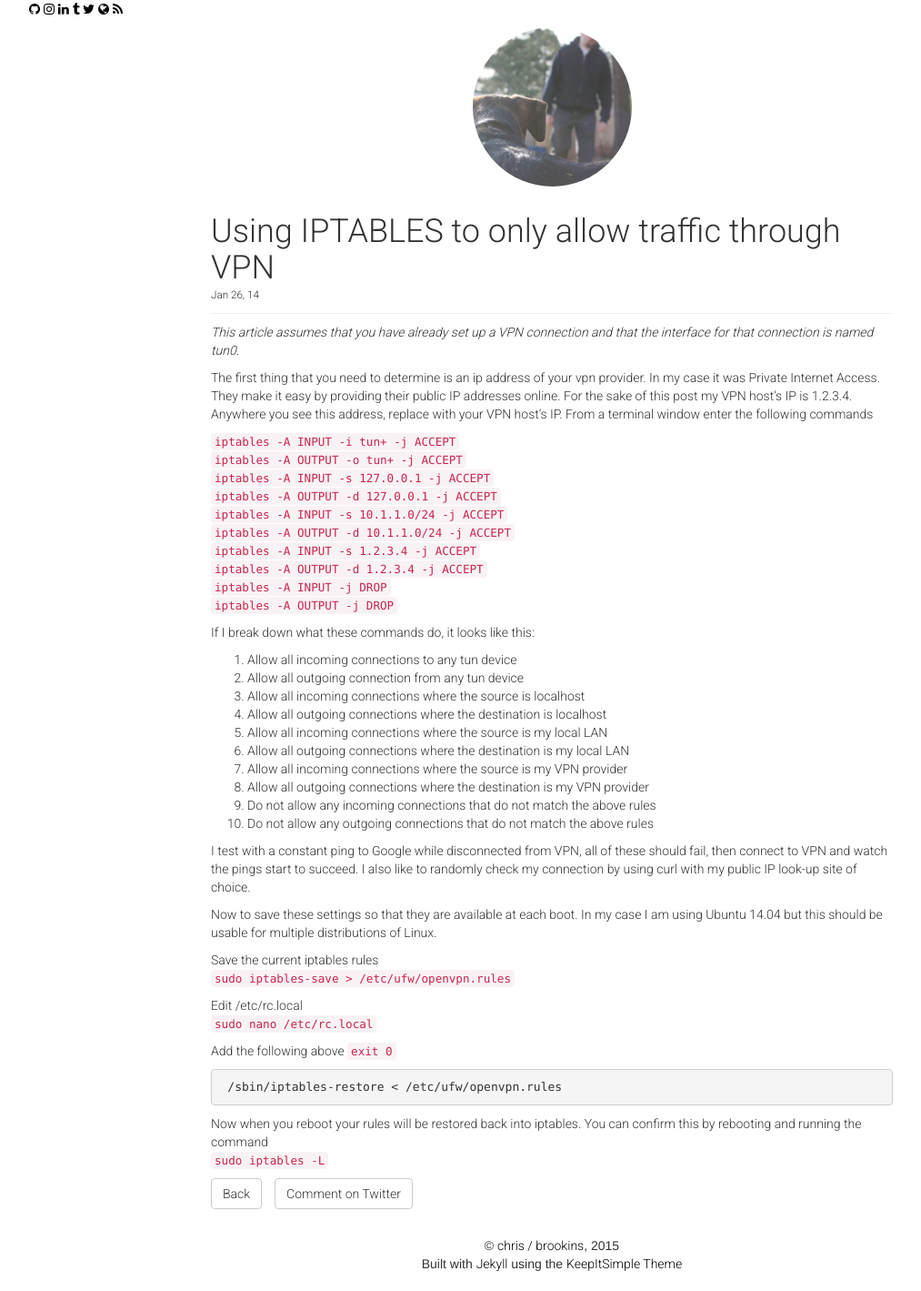
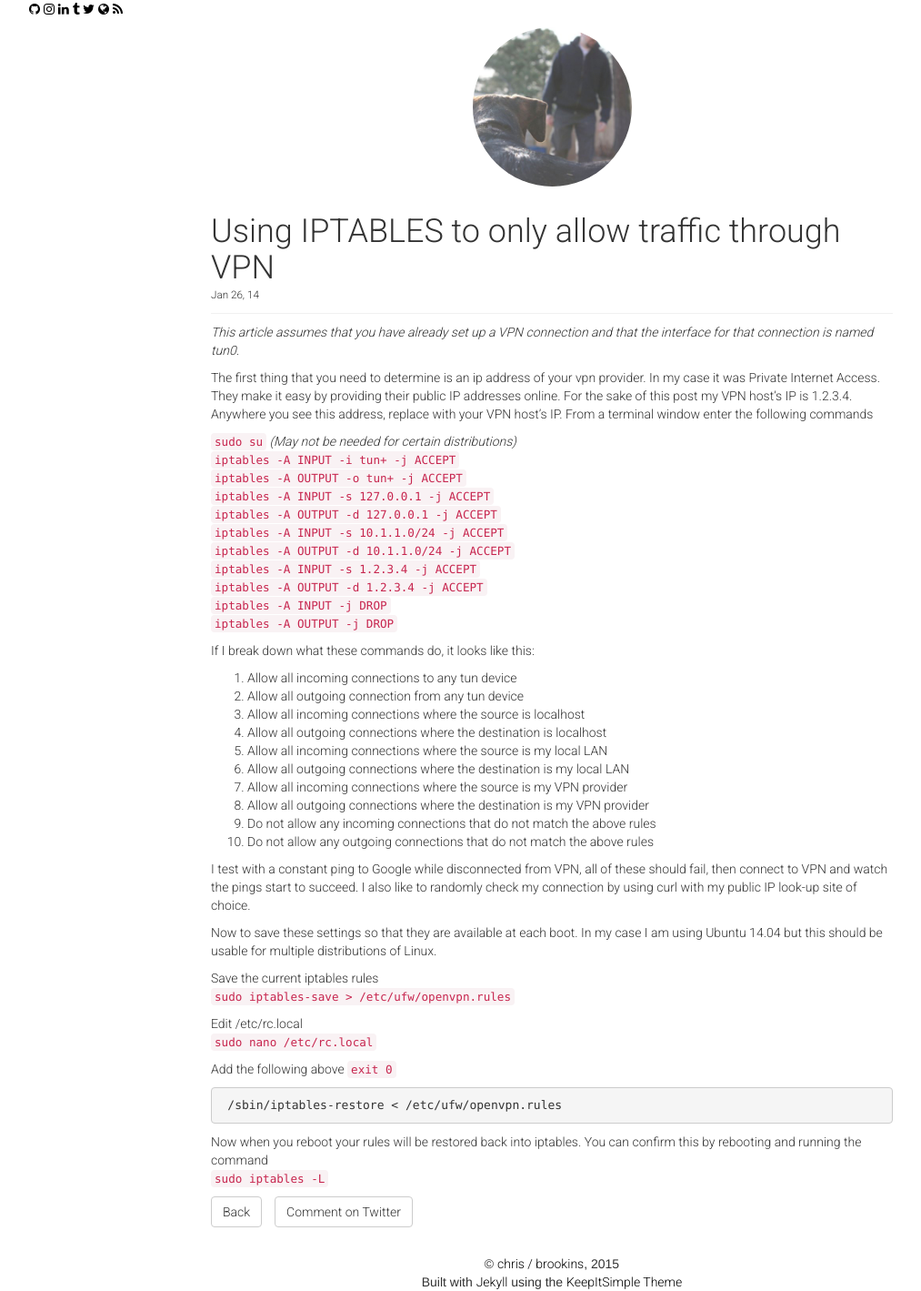
Before and after one commit to cbrookins/cbrookins.github.io, a Jekyll site: the page built from _posts/2014-01-26-Using-IPTABLES-to-only-allow-traffic-through-VPN.markdown, in a window 1280 px wide. Shown: the whole page at 91% size, without its empty margins (33-1046 px from the left). Built offline with Jekyll 4.4.1, drawn with Linux system fonts in a browser that asks for light colours; nearby versions of some CDN libraries.

Commit message:
Update 2014-01-26-Using-IPTABLES-to-only-allow-traffic-through-VPN.markdown

```diff
--- a/_posts/2014-01-26-Using-IPTABLES-to-only-allow-traffic-through-VPN.markdown
+++ b/_posts/2014-01-26-Using-IPTABLES-to-only-allow-traffic-through-VPN.markdown
@@ -8,6 +8,7 @@ date: 2014-01-26
 
 The first thing that you need to determine is an ip address of your vpn provider.  In my case it was Private Internet Access.  They make it easy by providing their public IP addresses online.  For the sake of this post my VPN host's IP is 1.2.3.4.  Anywhere you see this address, replace with your VPN host's IP.  From a terminal window enter the following commands
 
+`sudo su` *(May not be needed for certain distributions)*
 `iptables -A INPUT -i tun+ -j ACCEPT`
 `iptables -A OUTPUT -o tun+ -j ACCEPT`
 `iptables -A INPUT -s 127.0.0.1 -j ACCEPT`
```
